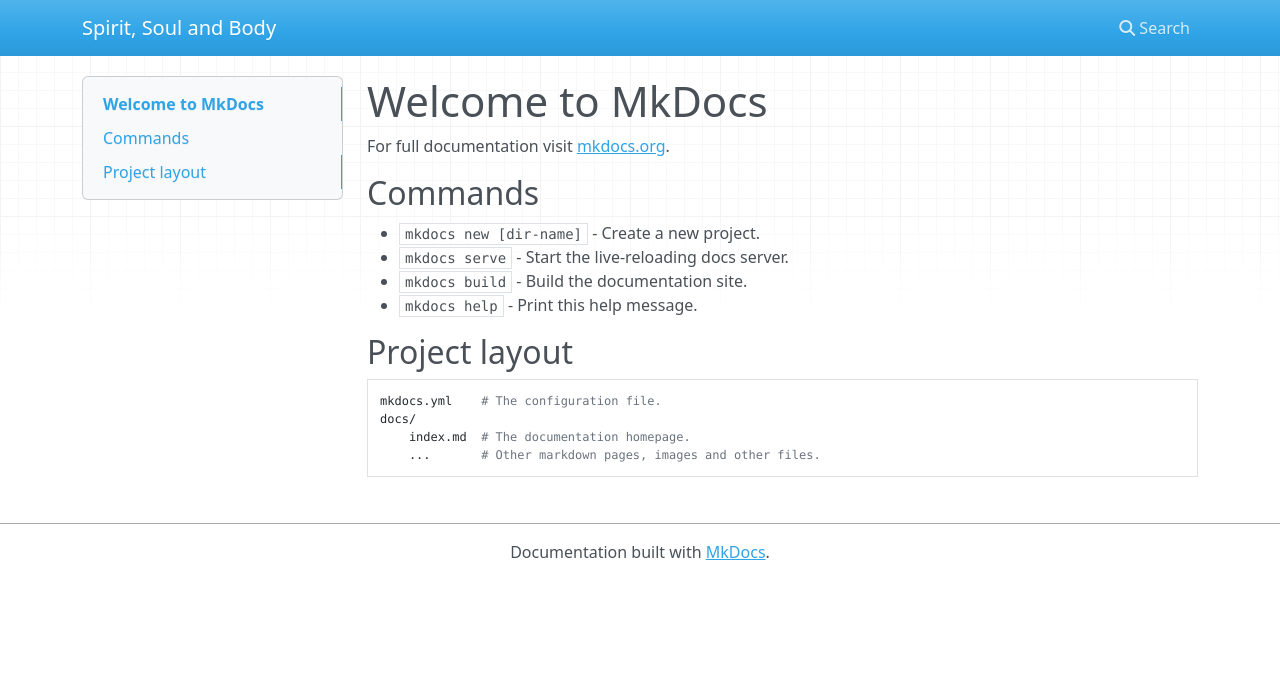
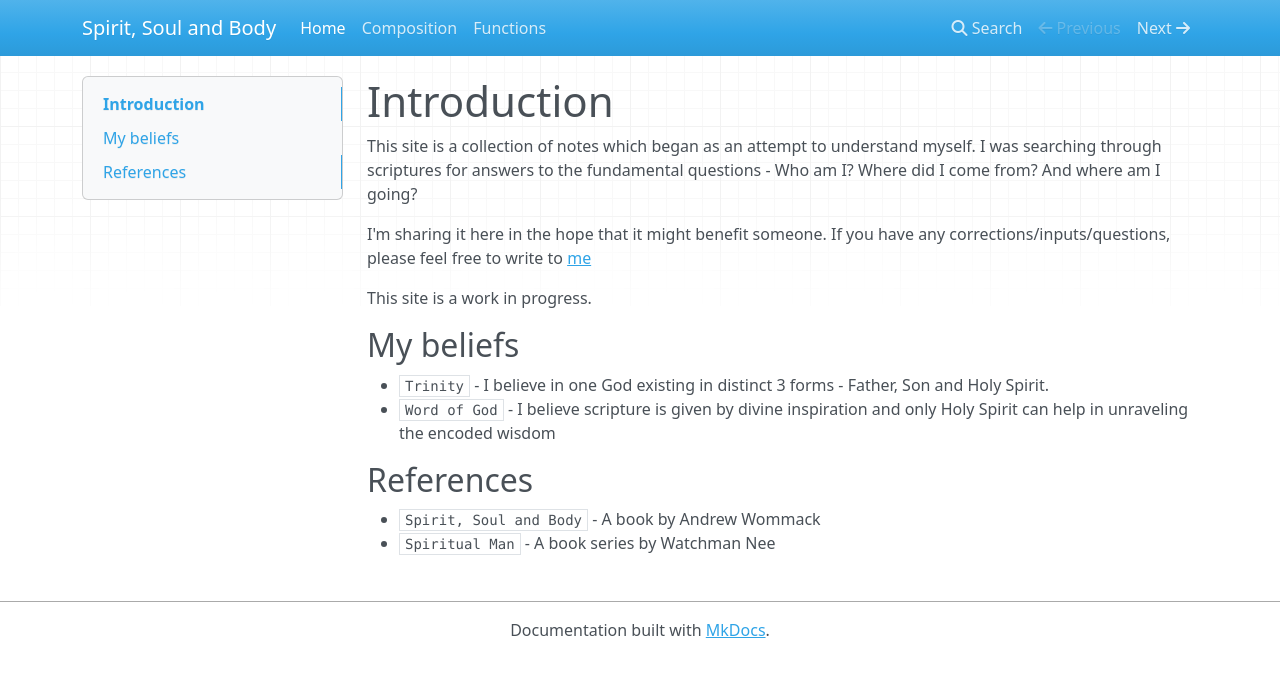
Before and after one commit to onedayatatime/spiritsoulbody, an MkDocs documentation site: the page built from docs/index.md, in a window 1280 px wide. Shown: the top 677 px of the page. Built offline with MkDocs 1.6.1, drawn with Linux system fonts in a browser that asks for light colours; nearby versions of some CDN libraries; old or Windows-style settings are respelled for this version of MkDocs.

Commit message:
Basic composition and functions

```diff
--- a/docs/index.md
+++ b/docs/index.md
@@ -1,17 +1,17 @@
-# Welcome to MkDocs
+# Introduction
 
-For full documentation visit [mkdocs.org](http://mkdocs.org).
+This site is a collection of notes which began as an attempt to understand myself. I was searching through scriptures for answers to the fundamental questions - Who am I? Where did I come from? And where am I going?
 
-## Commands
+I'm sharing it here in the hope that it might benefit someone. If you have any corrections/inputs/questions, please feel free to write to [me](mailto:walktoeternity@gmail.com)
 
-* `mkdocs new [dir-name]` - Create a new project.
-* `mkdocs serve` - Start the live-reloading docs server.
-* `mkdocs build` - Build the documentation site.
-* `mkdocs help` - Print this help message.
+This site is a work in progress.
 
-## Project layout
+## My beliefs
 
-    mkdocs.yml    # The configuration file.
-    docs/
-        index.md  # The documentation homepage.
-        ...       # Other markdown pages, images and other files.
+* `Trinity` - I believe in one God existing in distinct 3 forms - Father, Son and Holy Spirit.
+* `Word of God` - I believe scripture is given by divine inspiration and only Holy Spirit can help in unraveling the encoded wisdom
+
+## References
+
+* `Spirit, Soul and Body` - A book by Andrew Wommack
+* `Spiritual Man` - A book series by Watchman Nee
--- a/mkdocs.yml
+++ b/mkdocs.yml
@@ -1,3 +1,5 @@
 site_name: Spirit, Soul and Body
 pages:
     - Home: index.md
+    - Composition: composition.md
+    - Functions: functions.md
```
Also changed, not shown: docs/composition.md (added, +61 -0 lines), docs/functions.md (added, +26 -0 lines), docs/references.md (added, +2 -0 lines), docs/img/circle_function.jpg (added), docs/img/inner_circle_function.gif (added), docs/img/pipevalve.jpg (added).
